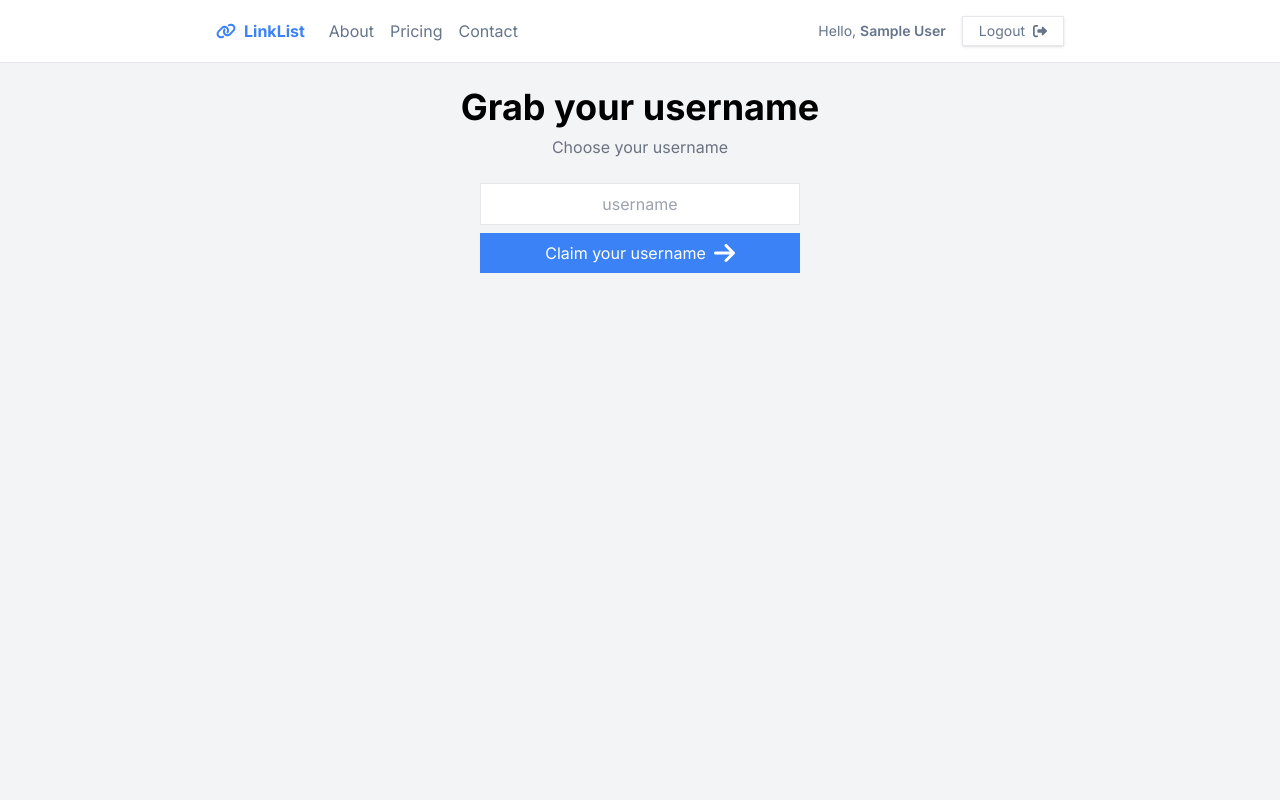
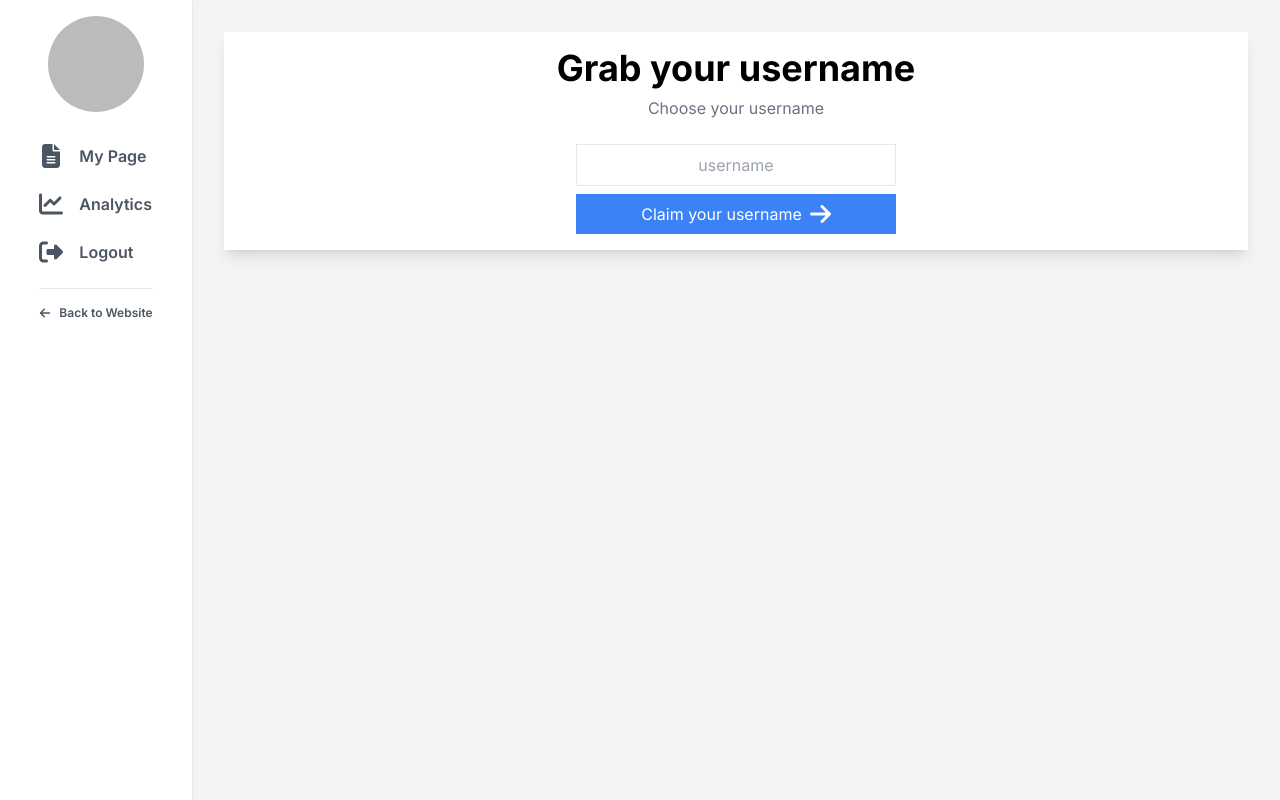
Before and after one commit to famgz/link-list-app, a Next.js app: page /account in a window 1280 px wide. Built offline with nearby package versions, Linux system fonts and the light colour scheme; no server answers; the database is empty; sample sign-in values are in the browser's storage.

Commit message:
feat: account page sidebar

```diff
--- a/next.config.js
+++ b/next.config.js
@@ -1,4 +1,8 @@
 /** @type {import('next').NextConfig} */
-const nextConfig = {}
+const nextConfig = {
+  images: {
+    remotePatterns: [{ hostname: '*.googleusercontent.com' }],
+  },
+};
 
-module.exports = nextConfig
+module.exports = nextConfig;
--- a/src/actions/grabUsername.js
+++ b/src/actions/grabUsername.js
@@ -7,7 +7,7 @@ import { getServerSession } from 'next-auth';
 
 export default async function grabUsername(formData) {
   const username = formData.get('username');
-  mongoose.connect(process.env.MONGODB_URI);
+  await mongoose.connect(process.env.MONGODB_URI);
   const existingPageDoc = await Page.findOne({ uri: username });
   if (existingPageDoc) {
     return false;
--- a/src/app/account/page.jsx
+++ b/src/app/(app)/account/page.jsx
@@ -1,8 +1,9 @@
 import UsernameForm from '@/components/forms/UsernameForm';
 import { getServerSession } from 'next-auth';
 import { redirect } from 'next/navigation';
-import { authOptions } from '../api/auth/[...nextauth]/route';
+import { authOptions } from '@/app/api/auth/[...nextauth]/route';
 import { Page } from '@/models/Page';
+import mongoose from 'mongoose';
 
 export default async function AccountPage({ searchParams, ...rest }) {
   const session = await getServerSession(authOptions);
@@ -12,6 +13,8 @@ export default async function AccountPage({ searchParams, ...rest }) {
   if (!session) {
     return redirect('/');
   }
+
+  await mongoose.connect(process.env.MONGODB_URI)
 
   const page = await Page.findOne({owner: session?.user?.email})
 
--- /dev/null
+++ b/src/app/(app)/layout.jsx
@@ -0,0 +1,74 @@
+import { Inter } from 'next/font/google';
+import '@/app/globals.css';
+import { getServerSession } from 'next-auth';
+import { authOptions } from '@/app/api/auth/[...nextauth]/route';
+import { redirect } from 'next/navigation';
+import Image from 'next/image';
+import Link from 'next/link';
+import { FontAwesomeIcon } from '@fortawesome/react-fontawesome';
+import { faArrowLeft, faFileLines } from '@fortawesome/free-solid-svg-icons';
+import {
+  faChartLine,
+  faRightFromBracket,
+} from '@fortawesome/free-solid-svg-icons';
+import LogoutButton from '@/components/buttons/LogoutButton';
+
+const inter = Inter({ subsets: ['latin'] });
+
+export const metadata = {
+  title: 'Link List App',
+  description: 'Linktree clone created with NextJS',
+};
+
+export default async function AppLayout({ children }) {
+  const session = await getServerSession(authOptions);
+  const user = session?.user;
+
+  if (!session) {
+    return redirect('/');
+  }
+
+  return (
+    <html lang='en'>
+      <body className={inter.className}>
+        <main className='flex min-h-screen'>
+          <aside className='bg-white w-48 p-4 shadow'>
+            <div className='rounded-full overflow-hidden aspect-square w-24 mx-auto'>
+              <Image
+                src={user.image}
+                alt='avatar'
+                width={0}
+                height={0}
+                style={{ width: '100%', height: 'auto' }}
+                sizes='100vw'
+              />
+            </div>
+            <div className='text-center'>
+              <nav className='inline-flex flex-col text-center mt-8 gap-6'>
+                <Link href='/account' className='account-links'>
+                  <FontAwesomeIcon icon={faFileLines} />
+                  <span>My Page</span>
+                </Link>
+
+                <Link href='/analytics' className='account-links'>
+                  <FontAwesomeIcon icon={faChartLine} />
+                  <span>Analytics</span>
+                </Link>
+
+                <LogoutButton className='account-links flex-row-reverse justify-end' />
+
+                <Link href='/' className='account-links border-t pt-4 text-xs !gap-2'>
+                  <FontAwesomeIcon icon={faArrowLeft} className='!h-3 !w-3' />
+                  <span className='whitespace-nowrap'>Back to Website</span>
+                </Link>
+              </nav>
+            </div>
+          </aside>
+          <div className='grow'>
+            <div className='bg-white m-8 p-4 shadow-lg'>{children}</div>
+          </div>
+        </main>
+      </body>
+    </html>
+  );
+}
--- a/src/app/layout.jsx
+++ b/src/app/(website)/layout.jsx
@@ -1,5 +1,5 @@
 import { Inter } from 'next/font/google';
-import './globals.css';
+import '@/app/globals.css';
 import Header from '@/components/Header';
 
 const inter = Inter({ subsets: ['latin'] });
--- a/src/app/login/page.jsx
+++ b/src/app/(website)/login/page.jsx
@@ -4,7 +4,7 @@ export default function LoginPage(params) {
   return (
     <div>
       <div className='p-4 max-w-xs mx-auto'>
-        <h1 className='text-4xl font-bold text-center mb-2'>Sign In</h1>
+        <h1 className='text-4xl font-bold text-center text-slate-800 mb-2'>Sign In</h1>
         <p className='text-center mb-6 text-gray-500'>
           Sign in to your account using one of the methods below
         </p>
--- a/src/app/page.jsx
+++ b/src/app/(website)/page.jsx
@@ -1,6 +1,6 @@
 import HeroForm from '@/components/forms/HeroForm';
 import { getServerSession } from 'next-auth';
-import { authOptions } from './api/auth/[...nextauth]/route';
+import { authOptions } from '@/app/api/auth/[...nextauth]/route';
 
 export default async function Home() {
   const session = await getServerSession(authOptions)
@@ -8,7 +8,7 @@ export default async function Home() {
     <main>
       <section className='pt-32'>
         <div className='max-w-md mb-8'>
-          <h1 className='text-6xl font-bold'>
+          <h1 className='text-6xl font-bold text-slate-800'>
             Your single link <br /> for everything
           </h1>
           <h2 className='text-slate-400 text-xl mt-6'>
--- a/src/app/globals.css
+++ b/src/app/globals.css
@@ -5,3 +5,11 @@
 body {
   @apply bg-gray-100;
 }
+
+.account-links {
+  @apply flex items-center gap-4 text-gray-600 font-semibold;
+
+  svg {
+    @apply h-6 w-6 text-gray-600;
+  }
+}
--- a/src/components/Header.jsx
+++ b/src/components/Header.jsx
@@ -10,13 +10,13 @@ export default async function Header() {
 
   return (
     <header className='bg-white border-b py-4'>
-      <div className='max-w-4xl flex justify-between mx-auto px-6'>
+      <div className='max-w-4xl flex justify-between mx-auto px-6 font-semibold'>
         <div className='flex items-center gap-6'>
           <Link href={'/'} className='flex items-center gap-2 text-blue-500'>
             <FontAwesomeIcon icon={faLink} className='text-blue-500' />
             <span className='font-bold'>LinkList</span>
           </Link>
-          <nav className='flex items-center gap-4 text-slate-500 texty-sm'>
+          <nav className='flex items-center gap-4 text-slate-500 text-sm'>
             <Link href={'/about'}>About</Link>
             <Link href={'/pricing'}>Pricing</Link>
             <Link href={'/contact'}>Contact</Link>
@@ -34,7 +34,7 @@ export default async function Header() {
             <>
               <Link href={'/account'}>
                 Hello,{' '}
-                <span className='font-semibold'>{session?.user?.name}</span>
+                <span className=''>{session?.user?.name}</span>
               </Link>
               <LogoutButton />
             </>
--- a/src/components/buttons/LoginWithGoogle.jsx
+++ b/src/components/buttons/LoginWithGoogle.jsx
@@ -1,18 +1,17 @@
-'use client'
+'use client';
 
 import { faGoogle } from '@fortawesome/free-brands-svg-icons';
 import { FontAwesomeIcon } from '@fortawesome/react-fontawesome';
 import { signIn } from 'next-auth/react';
 
 export default function LoginWithGoogle(params) {
-
   return (
     <button
-    onClick={() => signIn('google', {redirect: true, callbackUrl:'/'})}
-    className='flex gap-3 justify-center items-center bg-white shadow text-center w-full py-4'
-  >
-    <FontAwesomeIcon icon={faGoogle} className='h-6' />
-    <span>Sign In with Google</span>
-  </button>
-  )
-};
+      onClick={() => signIn('google', { redirect: true, callbackUrl: '/' })}
+      className='flex gap-3 justify-center items-center bg-white shadow text-center text-gray-700 w-full py-4'
+    >
+      <FontAwesomeIcon icon={faGoogle} className='h-6 w-6' />
+      <span>Sign In with Google</span>
+    </button>
+  );
+}
--- a/src/components/buttons/LogoutButton.jsx
+++ b/src/components/buttons/LogoutButton.jsx
@@ -4,11 +4,13 @@ import { faRightFromBracket } from '@fortawesome/free-solid-svg-icons';
 import { FontAwesomeIcon } from '@fortawesome/react-fontawesome';
 import { signOut } from 'next-auth/react';
 
-export default function LogoutButton(params) {
+export default function LogoutButton({
+  className = 'flex items-center gap-2 border py-1 px-4 shadow',
+}) {
   return (
-    <button className='flex items-center gap-2 border py-1 px-4 shadow' onClick={() => signOut()}>
+    <button className={className} onClick={() => signOut()}>
       <span>Logout</span>
-      <FontAwesomeIcon icon={faRightFromBracket}/>
+      <FontAwesomeIcon icon={faRightFromBracket} />
     </button>
   );
 }
```
